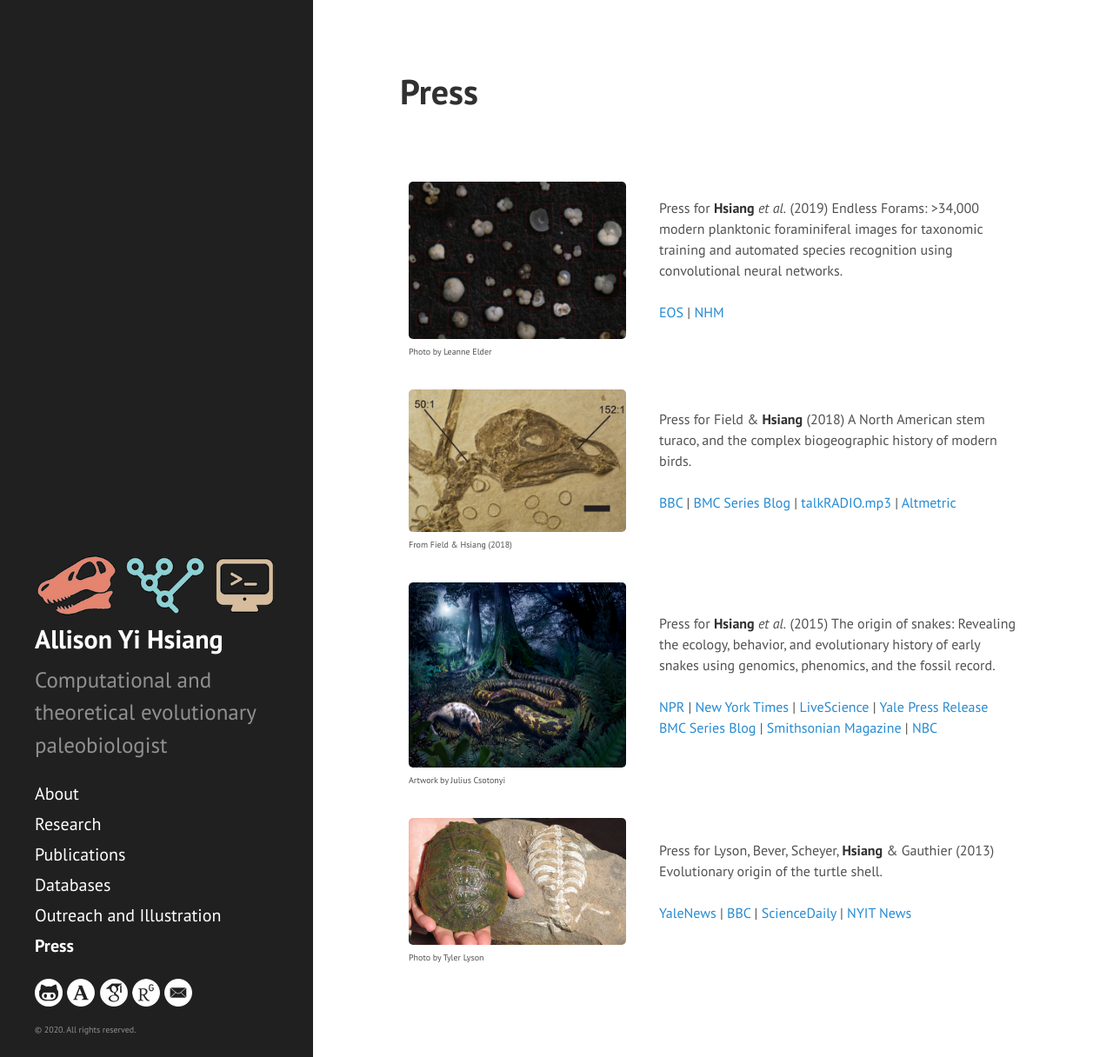
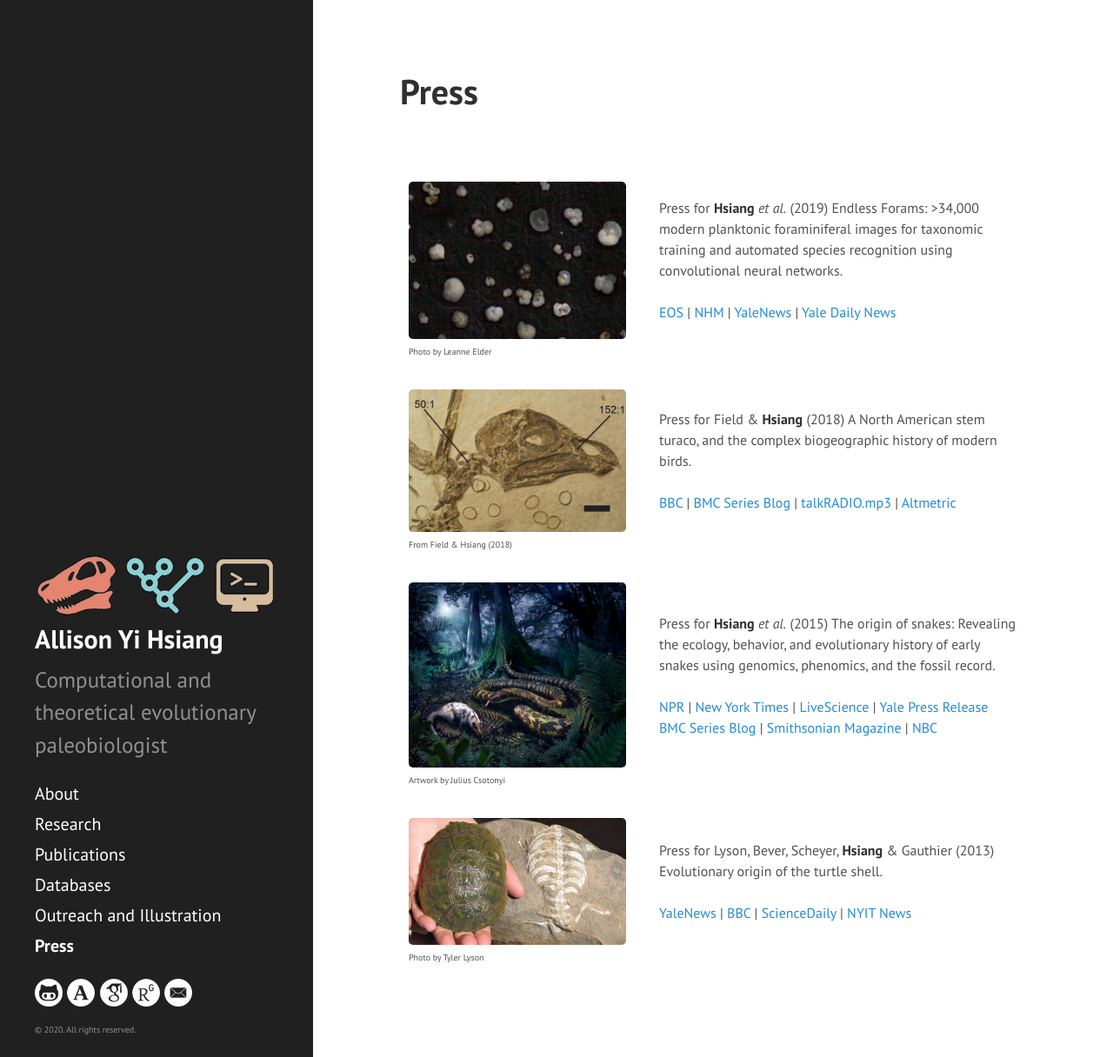
Before and after one commit to ahsiang/ahsiang.github.io, a Jekyll site: the page built from press.md, in a window 1280 px wide and 1216 px high. Shown: the whole window at 87% size. Built offline with Jekyll 4.4.1, drawn with Linux system fonts in a browser that asks for light colours.

Commit message:
Updates to Endless Forams press

```diff
--- a/press.md
+++ b/press.md
@@ -19,7 +19,7 @@ order: 5
           <td>
             Press for <strong>Hsiang</strong> <em>et al.</em> (2019) Endless Forams: >34,000 modern planktonic foraminiferal images for taxonomic training and automated species recognition using convolutional neural networks.
             <br /><br />
-            <a href="https://eos.org/articles/nineteen-eighty-forams" target="_blank">EOS</a> | <a href="https://naturalhistorymuseum.blog/2019/07/24/endless-forams-transforming-the-study-of-natural-history-and-training-the-scientists-of-the-future-curator-of-micropalaeontology/" target="_blank">NHM</a> <br />
+            <a href="https://eos.org/articles/nineteen-eighty-forams" target="_blank">EOS</a> | <a href="https://naturalhistorymuseum.blog/2019/07/24/endless-forams-transforming-the-study-of-natural-history-and-training-the-scientists-of-the-future-curator-of-micropalaeontology/" target="_blank">NHM</a> | <a href="https://news.yale.edu/2019/12/18/machine-learning-helps-tame-sea-plankton-species-data" target="_blank">YaleNews</a> | <a href="https://yaledailynews.com/blog/2020/01/14/yale-researchers-identify-fossils-using-machine-learning/" target="_blank">Yale Daily News</a> <br />
           </td>
       </tr>
 
```
